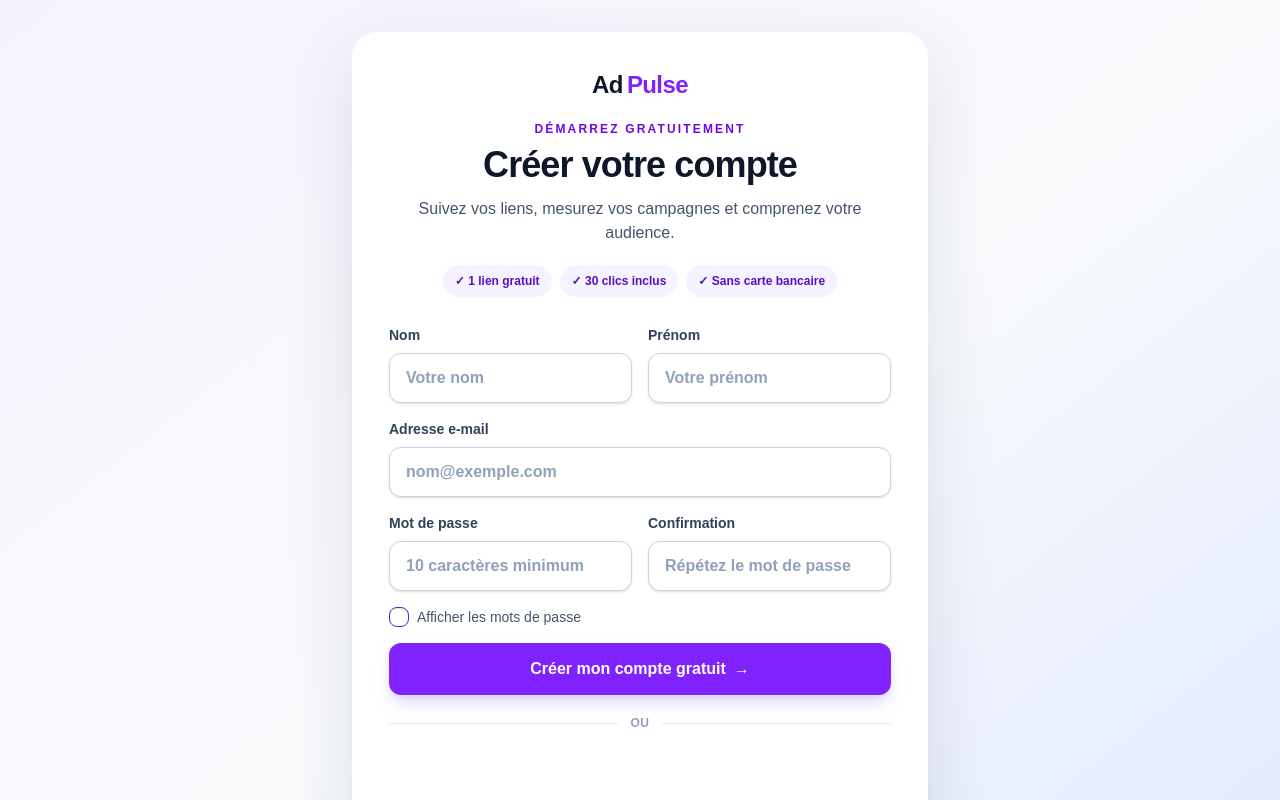
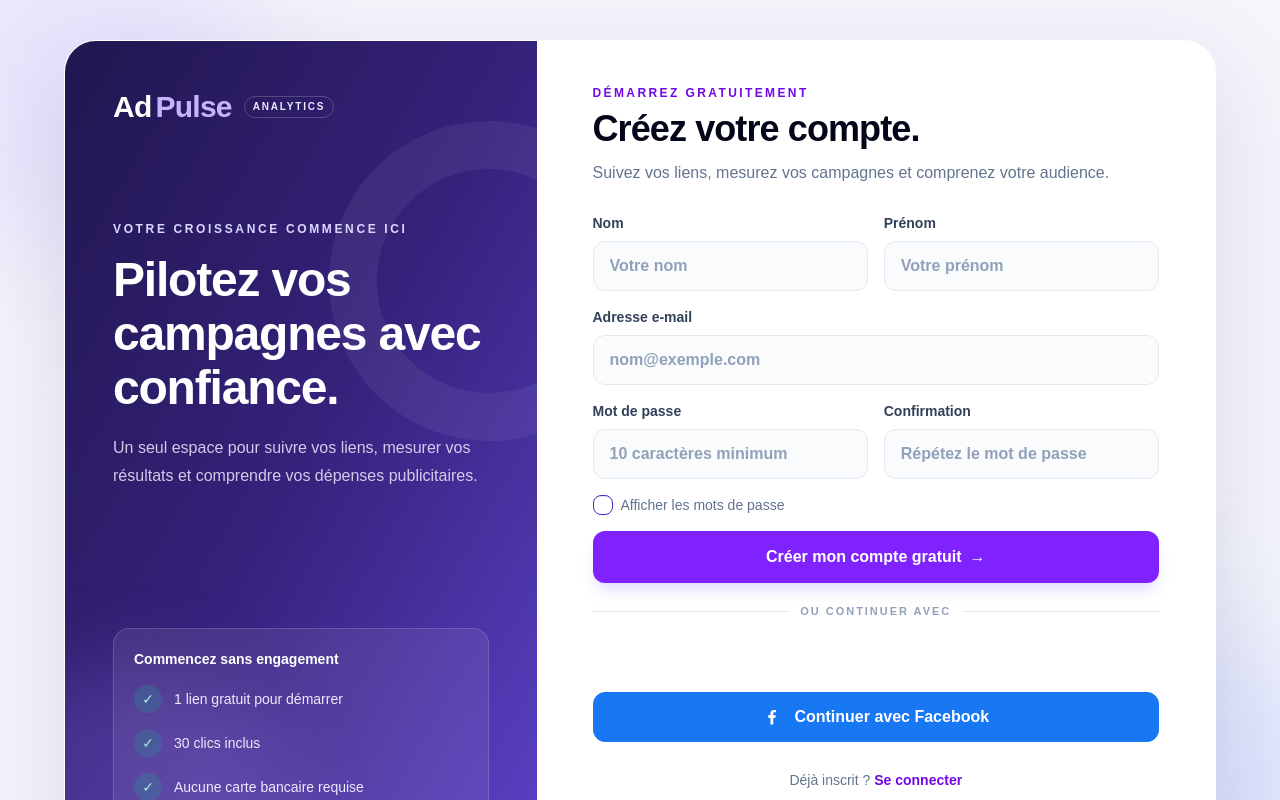
Before and after one commit to joeltech91-debug/AdPulse-Next, a Next.js app: page /inscription in a window 1280 px wide. Shown: the top 800 px of the page. Built offline with nearby package versions, Linux system fonts and the light colour scheme; no server answers.

Commit message:
Refresh responsive registration page design

```diff
--- a/src/app/inscription/page.tsx
+++ b/src/app/inscription/page.tsx
@@ -5,7 +5,7 @@ import FacebookSignIn from "@/components/facebook-sign-in";
 import Link from "next/link";
 import { useState } from "react";
 
-const fieldClass = "mt-2 block min-h-12 w-full rounded-xl border border-slate-300 bg-white px-4 py-3 text-base text-slate-900 shadow-sm outline-none transition placeholder:text-slate-400 focus:border-violet-500 focus:ring-4 focus:ring-violet-100";
+const fieldClass = "mt-2 block min-h-12 w-full rounded-xl border border-slate-200 bg-slate-50/70 px-4 py-3 text-base text-slate-900 outline-none transition placeholder:text-slate-400 hover:border-slate-300 focus:border-violet-500 focus:bg-white focus:ring-4 focus:ring-violet-100";
 
 export default function RegisterPage() {
   const [name, setName] = useState("");
@@ -54,24 +54,43 @@ export default function RegisterPage() {
   }
 
   return (
-    <main className="flex min-h-[100svh] items-center justify-center bg-gradient-to-br from-violet-50 via-slate-50 to-indigo-100 px-4 py-8">
-      <section className="w-full max-w-xl rounded-3xl border border-white bg-white p-6 shadow-[0_24px_70px_rgba(30,41,59,0.12)] sm:p-9" aria-labelledby="register-title">
-        <header className="mb-7 text-center">
-          <Link href="/" className="inline-flex items-center gap-1 text-2xl font-black tracking-tight text-slate-900 no-underline">
-            Ad<span className="text-violet-600">Pulse</span>
-          </Link>
-          <p className="mt-5 text-xs font-extrabold uppercase tracking-[0.18em] text-violet-700">Démarrez gratuitement</p>
-          <h1 id="register-title" className="mt-2 text-3xl font-extrabold tracking-tight text-slate-900 sm:text-4xl">Créer votre compte</h1>
-          <p className="mx-auto mt-3 max-w-md text-sm leading-6 text-slate-600 sm:text-base">Suivez vos liens, mesurez vos campagnes et comprenez votre audience.</p>
-          <div className="mt-5 flex flex-wrap justify-center gap-2 text-xs font-semibold text-violet-800">
+    <main className="relative flex min-h-[100svh] items-center justify-center overflow-hidden bg-[#f5f6fc] px-4 py-8 sm:px-6 lg:py-10">
+      <div aria-hidden="true" className="pointer-events-none absolute -left-32 -top-32 h-96 w-96 rounded-full bg-violet-200/50 blur-3xl" />
+      <div aria-hidden="true" className="pointer-events-none absolute -bottom-40 -right-24 h-[28rem] w-[28rem] rounded-full bg-indigo-200/50 blur-3xl" />
+      <div className="relative grid w-full max-w-6xl overflow-hidden rounded-[2rem] border border-white/80 bg-white shadow-[0_30px_100px_rgba(30,27,75,0.14)] lg:grid-cols-[0.82fr_1.18fr]">
+        <aside className="relative hidden flex-col justify-between overflow-hidden bg-gradient-to-br from-[#21164f] via-[#35227b] to-[#5b42c7] p-10 text-white lg:flex xl:p-12">
+          <div aria-hidden="true" className="absolute -right-28 top-20 h-80 w-80 rounded-full border-[48px] border-white/[0.06]" />
+          <div aria-hidden="true" className="absolute -bottom-28 -left-24 h-80 w-80 rounded-full bg-violet-400/20 blur-2xl" />
+          <div className="relative">
+            <Link href="/" className="inline-flex items-center gap-1 text-3xl font-black tracking-tight text-white no-underline">Ad<span className="text-violet-300">Pulse</span><span className="ml-2 rounded-full border border-white/20 px-2 py-1 text-[10px] font-bold uppercase tracking-[0.18em] text-violet-100">Analytics</span></Link>
+            <div className="mt-24 max-w-sm">
+              <p className="text-xs font-bold uppercase tracking-[0.22em] text-violet-200">Votre croissance commence ici</p>
+              <h2 className="mt-4 text-4xl font-black leading-[1.12] tracking-tight xl:text-5xl">Pilotez vos campagnes avec confiance.</h2>
+              <p className="mt-5 text-base leading-7 text-violet-100/85">Un seul espace pour suivre vos liens, mesurer vos résultats et comprendre vos dépenses publicitaires.</p>
+            </div>
+          </div>
+          <div className="relative space-y-4 rounded-2xl border border-white/15 bg-white/[0.08] p-5 backdrop-blur-sm">
+            <p className="text-sm font-bold text-white">Commencez sans engagement</p>
+            <div className="flex items-center gap-3 text-sm text-violet-100"><span className="flex h-7 w-7 items-center justify-center rounded-full bg-emerald-400/15 text-emerald-200">✓</span>1 lien gratuit pour démarrer</div>
+            <div className="flex items-center gap-3 text-sm text-violet-100"><span className="flex h-7 w-7 items-center justify-center rounded-full bg-emerald-400/15 text-emerald-200">✓</span>30 clics inclus</div>
+            <div className="flex items-center gap-3 text-sm text-violet-100"><span className="flex h-7 w-7 items-center justify-center rounded-full bg-emerald-400/15 text-emerald-200">✓</span>Aucune carte bancaire requise</div>
+          </div>
+        </aside>
+
+        <section className="flex items-center justify-center px-6 py-9 sm:px-10 sm:py-11 lg:px-12 xl:px-14" aria-labelledby="register-title">
+          <div className="w-full max-w-xl">
+            <div className="mb-7 lg:hidden"><Link href="/" className="text-2xl font-black tracking-tight text-slate-900 no-underline">Ad<span className="text-violet-600">Pulse</span></Link></div>
+            <header className="mb-7">
+              <p className="text-xs font-extrabold uppercase tracking-[0.2em] text-violet-700">Démarrez gratuitement</p>
+              <h1 id="register-title" className="mt-2 text-3xl font-black tracking-tight text-slate-950 sm:text-4xl">Créez votre compte.</h1>
+              <p className="mt-3 text-sm leading-6 text-slate-500 sm:text-base">Suivez vos liens, mesurez vos campagnes et comprenez votre audience.</p>
+              <div className="mt-5 flex flex-wrap gap-2 text-xs font-bold text-violet-800 lg:hidden">
                 <span className="rounded-full bg-violet-50 px-3 py-2">✓ 1 lien gratuit</span>
                 <span className="rounded-full bg-violet-50 px-3 py-2">✓ 30 clics inclus</span>
                 <span className="rounded-full bg-violet-50 px-3 py-2">✓ Sans carte bancaire</span>
               </div>
             </header>
-
             {error && <div role="alert" className="mb-5 rounded-xl border border-rose-200 bg-rose-50 px-4 py-3 text-sm font-medium leading-6 text-rose-800">{error}</div>}
-
             <form onSubmit={submit} className="space-y-4">
               <div className="grid grid-cols-1 gap-4 sm:grid-cols-2">
                 <label className="block text-sm font-bold text-slate-700">Nom
@@ -92,21 +111,20 @@ export default function RegisterPage() {
                   <input className={fieldClass} type={showPassword ? "text" : "password"} autoComplete="new-password" minLength={10} maxLength={128} required value={passwordConfirm} onChange={e => setPasswordConfirm(e.target.value)} placeholder="Répétez le mot de passe" />
                 </label>
               </div>
-          <label className="flex w-fit cursor-pointer items-center gap-2 text-sm font-medium text-slate-600">
+              <label className="flex w-fit cursor-pointer items-center gap-2 text-sm font-medium text-slate-500">
                 <input type="checkbox" className="checkbox checkbox-primary checkbox-sm" checked={showPassword} onChange={e => setShowPassword(e.target.checked)} />
                 Afficher les mots de passe
               </label>
-          <button type="submit" disabled={busy} className="flex min-h-13 w-full items-center justify-center gap-2 rounded-xl bg-violet-600 px-5 py-3 text-base font-extrabold text-white shadow-lg shadow-violet-200 transition hover:bg-violet-700 focus-visible:outline-4 focus-visible:outline-offset-2 focus-visible:outline-violet-300 disabled:cursor-not-allowed disabled:opacity-60">
-            {busy ? "Création du compte…" : "Créer mon compte gratuit"} {!busy && <span aria-hidden="true">→</span>}
-          </button>
+              <button type="submit" disabled={busy} className="flex min-h-13 w-full items-center justify-center gap-2 rounded-xl bg-violet-600 px-5 py-3 text-base font-extrabold text-white shadow-lg shadow-violet-200/80 transition hover:-translate-y-0.5 hover:bg-violet-700 hover:shadow-violet-300/70 focus-visible:outline-4 focus-visible:outline-offset-2 focus-visible:outline-violet-300 disabled:cursor-not-allowed disabled:opacity-60">{busy ? "Création du compte…" : "Créer mon compte gratuit"} {!busy && <span aria-hidden="true">→</span>}</button>
             </form>
-
-        <div className="my-5 flex items-center gap-3 text-xs font-semibold uppercase tracking-wider text-slate-400"><span className="h-px flex-1 bg-slate-200" />ou<span className="h-px flex-1 bg-slate-200" /></div>
+            <div className="my-5 flex items-center gap-3 text-[11px] font-bold uppercase tracking-[0.18em] text-slate-400"><span className="h-px flex-1 bg-slate-200" />ou continuer avec<span className="h-px flex-1 bg-slate-200" /></div>
             <GoogleSignIn />
             <div className="mt-3"><FacebookSignIn /></div>
-        <p className="mt-5 text-center text-sm text-slate-600">Déjà inscrit ? <Link className="font-bold text-violet-700 underline-offset-4 hover:underline" href="/connexion">Se connecter</Link></p>
+            <p className="mt-7 text-center text-sm text-slate-500">Déjà inscrit ? <Link className="font-extrabold text-violet-700 underline-offset-4 hover:underline" href="/connexion">Se connecter</Link></p>
             <p className="mt-4 text-center text-xs leading-5 text-slate-400">En créant un compte, vous pourrez commencer avec l'offre gratuite AdPulse.</p>
+          </div>
         </section>
+      </div>
     </main>
   );
 }
```
Lines whose indentation alone changed are shown as unchanged.
